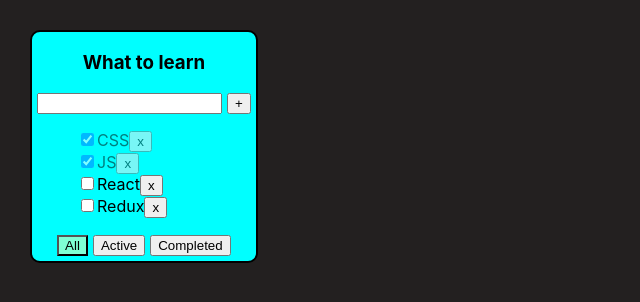
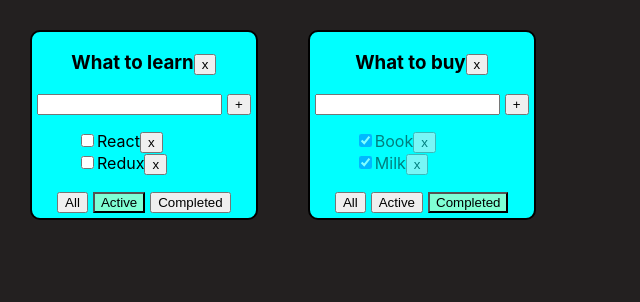
Before and after one commit to alleksandr93/Todolist_Youtube, a React (Create React App) app: page / in a window 1280 px wide. Shown: the top 302 px of the page, without its empty margins (0-640 px from the left). Built offline with nearby package versions, Linux system fonts and the light colour scheme; the HTML template or start-up script is replaced by a standard one.

Commit message:
Lesson05

```diff
--- a/src/App.tsx
+++ b/src/App.tsx
@@ -5,56 +5,97 @@
 import {v1} from 'uuid';
 //Типизация кнопок фильтра
 export type FilterValueType = 'All' | 'Completed' | 'Active'
+export type todolistType = {
+    id: string
+    title: string
+    filter: FilterValueType
+}
 
 function App() {
+// IdTodolists
+    const todolistId1 = v1()
+    const todolistId2 = v1()
     // Данные
-    let [tasks, setTasks] = useState<Array<TaskType>>([
+    const [tasksObj, setTasks]=useState({
+        [todolistId1]:[
             {id: v1(), title: 'CSS', isDone: true},
             {id: v1(), title: 'JS', isDone: true},
             {id: v1(), title: 'React', isDone: false},
             {id: v1(), title: 'Redux', isDone: false},
+        ],
+        [todolistId2]:[
+            {id: v1(), title: 'Book', isDone: true},
+            {id: v1(), title: 'Milk', isDone: true},
+        ]
+    })
+    const [todolists, setTodolists] = useState<Array<todolistType>>([
+        {id: todolistId1, title: 'What to learn', filter: 'Active'},
+        {id: todolistId2, title: 'What to buy', filter: 'Completed'},
     ])
     // Локальный стейт чтобы изменять состояние
     let [filter, setFilter] = useState<FilterValueType>('All')
-    const removeTask = (id: string) => {
-        let filteredTasks: Array<TaskType> = tasks.filter(el => el.id !== id)
-        setTasks(filteredTasks)
+    const removeTodolist =(todolistId:string)=>{
+        setTodolists(todolists.filter(tl=>tl.id !== todolistId))
+        delete tasksObj[todolistId]
+        setTasks({...tasksObj})
     }
-    const changeFilter = (value: FilterValueType) => {
-        setFilter(value)
+    const removeTask = (todolistId:string,id: string) => {
+        let tasks = tasksObj[todolistId]
+        let filtredTasks = tasks.filter(t=>t.id !==id)
+        tasksObj[todolistId]=filtredTasks
+        setTasks({...tasksObj})
+
+    }
+    const changeFilter = (todolistId:string,value: FilterValueType) => {
+       let todolist = todolists.find(tl=>tl.id === todolistId)
+        if(todolist){
+            todolist.filter=value
+        }
+        setTodolists([...todolists])
     }
 
-    const addTack = (title:string) => {
+    const addTack = (todolistId:string,title: string) => {
         let newTask = {id: v1(), title: title, isDone: false}
-            let newTasks = [newTask,...tasks]
-            setTasks(newTasks)
+        let tasks = tasksObj[todolistId]
+        let newTasks = [newTask, ...tasks]
+        tasksObj[todolistId]=newTasks
+        setTasks({...tasksObj})
     }
-    const changeStatus = (taskId:string,isDone:boolean)=>{
-        const newTask = tasks.find(el=>el.id===taskId)
-        if(newTask){
-            newTask.isDone= isDone
-        }
-        setTasks([...tasks])
+    const changeStatus = (todolistId:string,taskId: string, isDone: boolean) => {
+        let tasks = tasksObj[todolistId]
+        const newTask = tasks.find(el => el.id === taskId)
+        if (newTask) {
+            newTask.isDone = isDone
         }
 
-    let tasksForTodolist = tasks
-    if (filter === 'Completed') {
-        tasksForTodolist = tasks.filter(el => el.isDone)
-    } else if (filter === 'Active') {
-        tasksForTodolist = tasks.filter(el => !el.isDone)
+        setTasks({...tasksObj})
     }
 
     return (
         <div className="App">
-            <Todolist title={'What to learn'}
+            {todolists.map(tl => {
+                let tasksForTodolist = tasksObj[tl.id]
+                if (tl.filter === 'Completed') {
+                    tasksForTodolist = tasksForTodolist.filter(tl => tl.isDone)
+                } else if (tl.filter === 'Active') {
+                    tasksForTodolist = tasksForTodolist.filter(tl => !tl.isDone)
+                }
+
+                return <Todolist
+                    key={tl.id}
+                    todolistId={tl.id}
+                    title={tl.title}
                     changeFilter={changeFilter}
                     removeTask={removeTask}
                     tasks={tasksForTodolist}
                     addTack={addTack}
                     changeStatus={changeStatus}
-                      filter={filter}
+                    filter={tl.filter}
+                    removeTodolist={removeTodolist}
 
                 />
+            })}
+
 
         </div>
     );
--- a/src/Todolist.tsx
+++ b/src/Todolist.tsx
@@ -7,11 +7,13 @@
 type PropsType = {
     title: string
     tasks: Array<TaskType>
-    removeTask: (id: string) => void
-    changeFilter: (value: FilterValueType) => void
-    addTack: (title: string) => void
-    changeStatus: (taskId: string, isDone: boolean) => void
-    filter:FilterValueType
+    removeTask: (todolistId:string,id: string) => void
+    changeFilter: (todolistId:string,value: FilterValueType) => void
+    addTack: (todolistId:string,title: string) => void
+    changeStatus: (todolistId:string,taskId: string, isDone: boolean) => void
+    filter: FilterValueType
+    todolistId:string
+    removeTodolist:(todolistId:string)=>void
 }
 export type TaskType = {
     id: string
@@ -22,44 +24,49 @@
 export function Todolist(props: PropsType) {
     // Стейт где храница значения которые мы ввоим в инпут
     const [newTaskTitle, setNewTaskTitle] = useState('')
-    const [error,setError]=useState<string|null>(null)
+    const [error, setError] = useState<string | null>(null)
     // Заисываем в стейт что что изменяем в инпуте
     const onNewTitleChangeHandler = (e: ChangeEvent<HTMLInputElement>) => setNewTaskTitle(e.currentTarget.value)
 
     const onKeyPressHandler = (e: KeyboardEvent<HTMLInputElement>) => {
         setError(null)
         if (e.charCode === 13) {
-            props.addTack(newTaskTitle)
+            props.addTack(props.todolistId,newTaskTitle)
             setNewTaskTitle('')
         }
     }
     const addTask = () => {
-        if(newTaskTitle.trim() !== ''){
-            props.addTack(newTaskTitle)
+        if (newTaskTitle.trim() !== '') {
+            props.addTack(props.todolistId,newTaskTitle)
             setNewTaskTitle('')
-        }else{
+        } else {
             setError('Title is required')
         }
 
     }
-    const onAllClickHandler = () => props.changeFilter('All')
-    const onActiveClickHandler = () => props.changeFilter('Active')
-    const onCompletedClickHandler = () => props.changeFilter('Completed')
+    const onAllClickHandler = () => props.changeFilter(props.todolistId,'All')
+    const onActiveClickHandler = () => props.changeFilter(props.todolistId,'Active')
+    const onCompletedClickHandler = () => props.changeFilter(props.todolistId,'Completed')
+    const removeTodolistHandler =()=>{
+      props.removeTodolist(props.todolistId)
+    }
 
     return (
         <div className={'todolist'}>
-            <h3>{props.title}</h3>
+            <h3>{props.title}<button onClick={removeTodolistHandler}>x</button></h3>
             <div className={'wrap'}>
-                <input className={error?'error':''} value={newTaskTitle} onChange={onNewTitleChangeHandler} onKeyPress={onKeyPressHandler}/>
+                <input className={error ? 'error' : ''} value={newTaskTitle} onChange={onNewTitleChangeHandler}
+                       onKeyPress={onKeyPressHandler}/>
                 <button onClick={addTask}>+</button>
-                {error&&<div className={'error-message'}>{error}</div>}
+                {error && <div className={'error-message'}>{error}</div>}
                 <ul>
                     {props.tasks.map(t => {
-                            const removeHandler = () => props.removeTask(t.id)
+                            const removeHandler = () => props.removeTask(props.todolistId,t.id)
                             const onChangeHandler = (event: ChangeEvent<HTMLInputElement>) => {
-                                props.changeStatus(t.id, event.currentTarget.checked)
+                                props.changeStatus(props.todolistId,t.id, event.currentTarget.checked)
                             }
-                            return <li className={t.isDone ? 'is-done':''} key={t.id}><input type="checkbox" onChange={onChangeHandler} checked={t.isDone}/>
+                            return <li className={t.isDone ? 'is-done' : ''} key={t.id}>
+                                <input type="checkbox" onChange={onChangeHandler} checked={t.isDone}/>
                                 <span>{t.title}</span>
                                 <button onClick={removeHandler}>x
                                 </button>
@@ -68,9 +75,14 @@
                     )}
                 </ul>
                 <div className={'buttons'}>
-                    <button className={props.filter === 'All' ? 'active-filter' :''} onClick={onAllClickHandler}>All</button>
-                    <button className={props.filter === 'Active' ? 'active-filter' :''} onClick={onActiveClickHandler}>Active</button>
-                    <button className={props.filter === 'Completed' ? 'active-filter' :''} onClick={onCompletedClickHandler}>Completed</button>
+                    <button className={props.filter === 'All' ? 'active-filter' : ''} onClick={onAllClickHandler}>All
+                    </button>
+                    <button className={props.filter === 'Active' ? 'active-filter' : ''}
+                            onClick={onActiveClickHandler}>Active
+                    </button>
+                    <button className={props.filter === 'Completed' ? 'active-filter' : ''}
+                            onClick={onCompletedClickHandler}>Completed
+                    </button>
                 </div>
             </div>
         </div>
```
Lines whose indentation alone changed are shown as unchanged.
